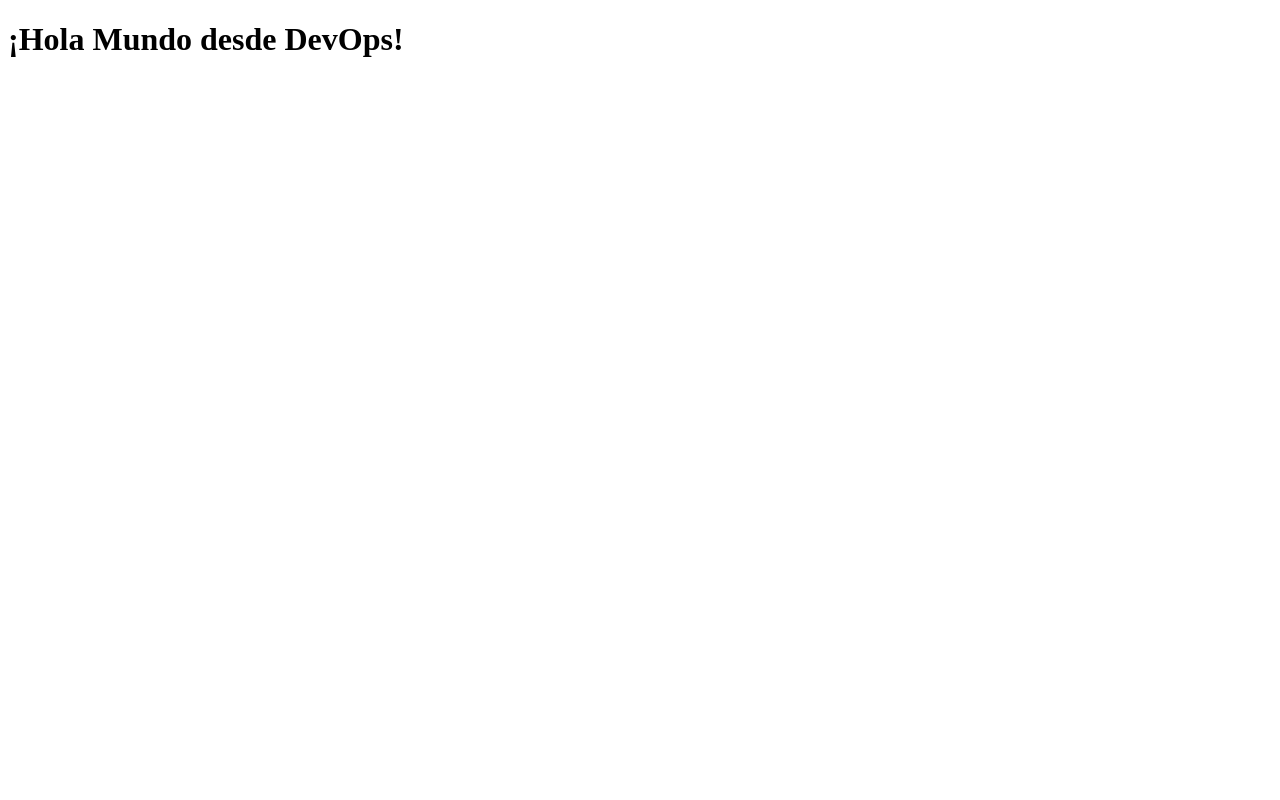
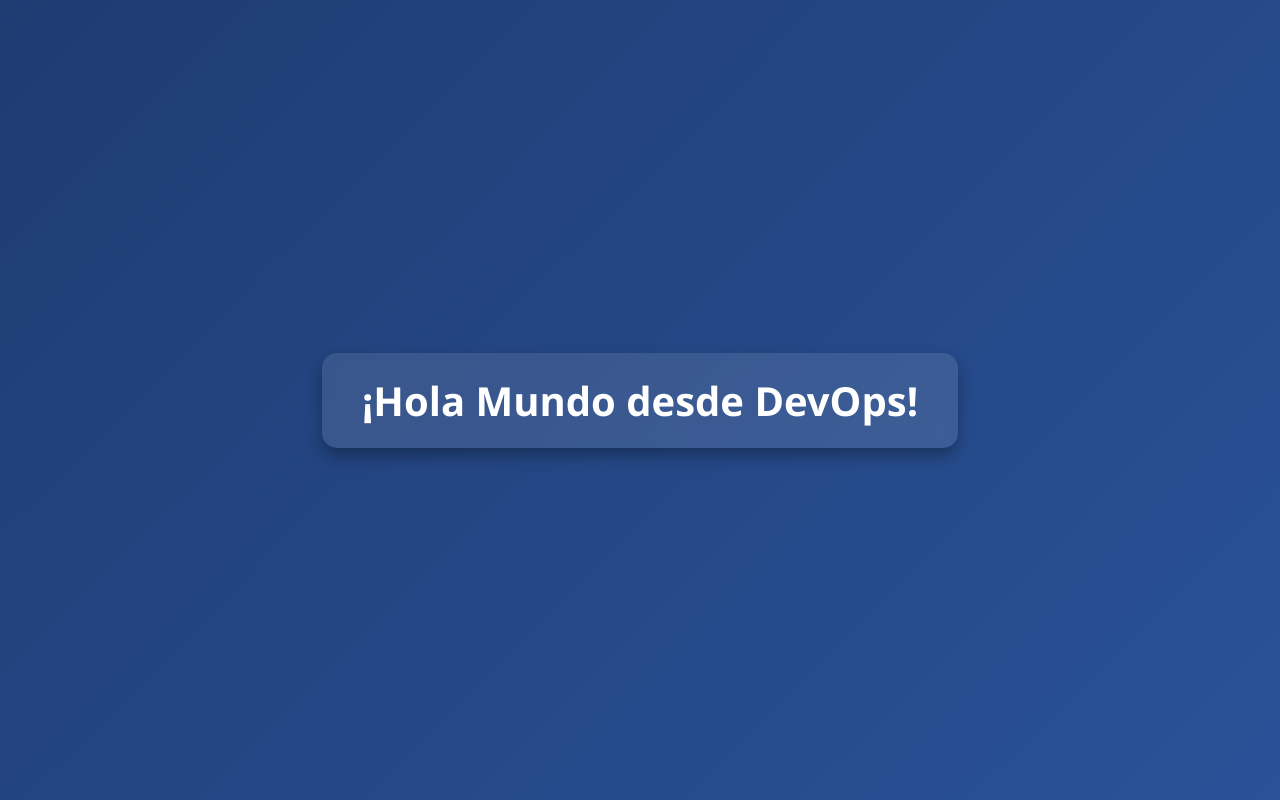
Before and after one commit to JRosendo25/Practica-final-DEVOPS, a plain HTML site: page index.html in a window 1280 px wide. Drawn offline with Linux system fonts and the light colour scheme.

Commit message:
Update index.html

```diff
--- a/index.html
+++ b/index.html
@@ -3,6 +3,29 @@
 <head>
     <meta charset="UTF-8">
     <title>Hola Mundo</title>
+    <style>
+        body {
+            margin: 0;
+            padding: 0;
+            background: linear-gradient(135deg, #1e3c72, #2a5298);
+            color: white;
+            font-family: 'Segoe UI', Tahoma, Geneva, Verdana, sans-serif;
+            display: flex;
+            justify-content: center;
+            align-items: center;
+            height: 100vh;
+            text-align: center;
+        }
+
+        h1 {
+            background: rgba(255, 255, 255, 0.1);
+            padding: 20px 40px;
+            border-radius: 15px;
+            box-shadow: 0 8px 16px rgba(0, 0, 0, 0.3);
+            font-size: 2.5rem;
+            backdrop-filter: blur(5px);
+        }
+    </style>
 </head>
 <body>
     <h1>¡Hola Mundo desde DevOps!</h1>
```
